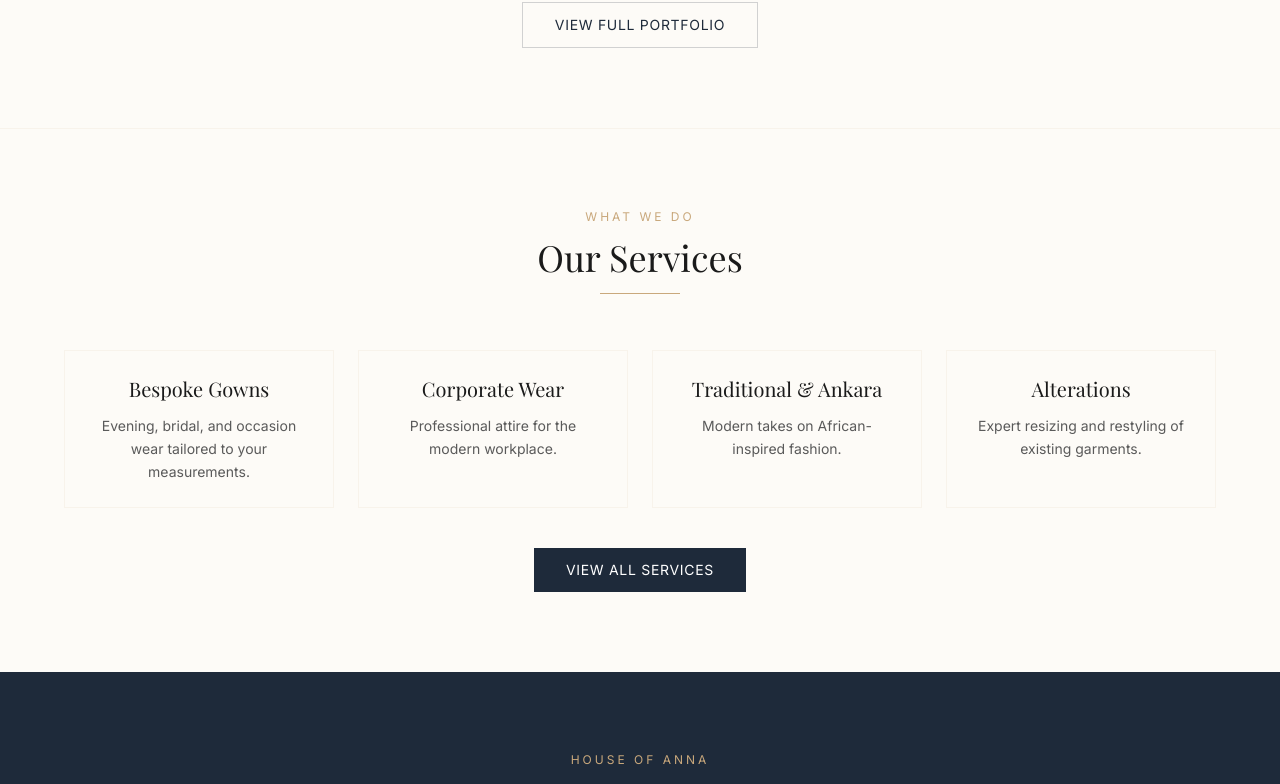
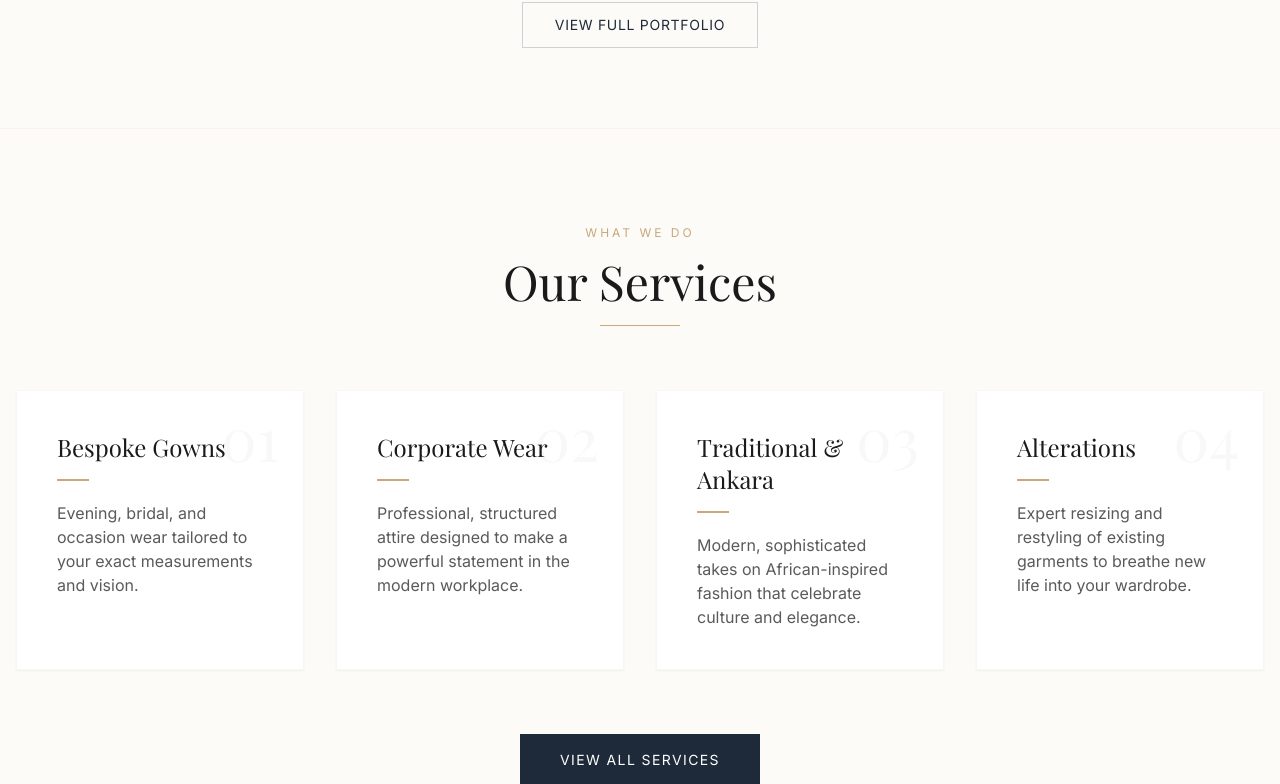
Before and after one commit to VictorChidex1/house-of-anna, a React (Vite) app: page / in a window 1280 px wide. Shown: the part 1560-2344 px from the top of the page. Built offline with nearby package versions, Linux system fonts and the light colour scheme; a web font is replaced by a local one.

Commit message:
updated the services section with Staggered Cascade Animation, Editorial Typography & Numerography, Soft-Layered Depth, Hover Physics & Accents, Elevated Copywriting

```diff
--- a/src/components/sections/ServicesSection.tsx
+++ b/src/components/sections/ServicesSection.tsx
@@ -1,67 +1,109 @@
-import { motion } from "framer-motion";
+import React from "react";
+import { motion, Variants } from "framer-motion";
 import { Link } from "react-router-dom";
 import GoldDivider from "../ui/GoldDivider";
 
 const SERVICES = [
   {
     title: "Bespoke Gowns",
-    description: "Evening, bridal, and occasion wear tailored to your measurements.",
+    description: "Evening, bridal, and occasion wear tailored to your exact measurements and vision.",
   },
   {
     title: "Corporate Wear",
-    description: "Professional attire for the modern workplace.",
+    description: "Professional, structured attire designed to make a powerful statement in the modern workplace.",
   },
   {
     title: "Traditional & Ankara",
-    description: "Modern takes on African-inspired fashion.",
+    description: "Modern, sophisticated takes on African-inspired fashion that celebrate culture and elegance.",
   },
   {
     title: "Alterations",
-    description: "Expert resizing and restyling of existing garments.",
+    description: "Expert resizing and restyling of existing garments to breathe new life into your wardrobe.",
   },
 ];
 
+const containerVariants: Variants = {
+  hidden: { opacity: 0 },
+  visible: {
+    opacity: 1,
+    transition: {
+      staggerChildren: 0.15,
+      delayChildren: 0.2,
+    },
+  },
+};
+
+const cardVariants: Variants = {
+  hidden: { opacity: 0, y: 40 },
+  visible: {
+    opacity: 1,
+    y: 0,
+    transition: { duration: 0.6, ease: "easeOut" },
+  },
+};
+
 const ServicesSection: React.FC = () => {
   return (
-    <section className="py-20 px-4 bg-brand-cream border-t border-brand-gold/10">
-      <div className="max-w-6xl mx-auto">
+    <section className="py-24 px-4 bg-brand-cream border-t border-brand-gold/10 overflow-hidden">
+      <div className="max-w-7xl mx-auto">
         <motion.div
           initial={{ opacity: 0, y: 30 }}
           whileInView={{ opacity: 1, y: 0 }}
-          viewport={{ once: true }}
-          transition={{ duration: 0.6 }}
-          className="text-center mb-14"
+          viewport={{ once: true, margin: "-100px" }}
+          transition={{ duration: 0.7, ease: "easeOut" }}
+          className="text-center mb-16"
         >
-          <p className="text-brand-gold tracking-[0.25em] uppercase text-xs mb-3">What We Do</p>
-          <h2 className="font-serif text-3xl sm:text-4xl text-brand-dark mb-4">Our Services</h2>
+          <p className="text-brand-gold tracking-[0.25em] uppercase text-xs mb-4">
+            What We Do
+          </p>
+          <h2 className="font-serif text-4xl md:text-5xl text-brand-dark mb-5">
+            Our Services
+          </h2>
           <GoldDivider className="mx-auto" />
         </motion.div>
 
-        <div className="grid grid-cols-1 sm:grid-cols-2 lg:grid-cols-4 gap-6">
+        <motion.div
+          variants={containerVariants}
+          initial="hidden"
+          whileInView="visible"
+          viewport={{ once: true, margin: "-50px" }}
+          className="grid grid-cols-1 sm:grid-cols-2 lg:grid-cols-4 gap-6 lg:gap-8"
+        >
           {SERVICES.map((service, i) => (
             <motion.div
               key={service.title}
-              initial={{ opacity: 0, y: 30 }}
-              whileInView={{ opacity: 1, y: 0 }}
-              viewport={{ once: true }}
-              transition={{ duration: 0.5, delay: i * 0.1 }}
-              className="p-6 border border-brand-gold/10 hover:border-brand-gold/30 hover:shadow-sm transition-all text-center"
+              variants={cardVariants}
+              whileHover={{ y: -10 }}
+              className="relative p-8 md:p-10 bg-white border border-brand-gold/10 hover:border-brand-gold/30 shadow-sm hover:shadow-xl transition-all duration-500 text-left group flex flex-col h-full"
             >
-              <h3 className="font-serif text-xl text-brand-dark mb-3">{service.title}</h3>
-              <p className="text-sm text-brand-gray leading-relaxed">{service.description}</p>
+              {/* Faint Background Number */}
+              <span className="absolute top-4 right-6 font-serif text-6xl text-brand-navy/[0.03] group-hover:text-brand-gold/10 transition-colors duration-500 pointer-events-none select-none">
+                0{i + 1}
+              </span>
+
+              <div className="relative z-10 flex-grow">
+                <h3 className="font-serif text-xl lg:text-2xl text-brand-dark mb-4 group-hover:text-brand-navy transition-colors duration-300">
+                  {service.title}
+                </h3>
+                <hr className="w-8 border-t-2 border-brand-gold mb-5 transition-all duration-500 group-hover:w-16" />
+                <p className="text-sm md:text-base text-brand-gray leading-relaxed">
+                  {service.description}
+                </p>
+              </div>
             </motion.div>
           ))}
-        </div>
+        </motion.div>
 
         <motion.div
-          initial={{ opacity: 0 }}
-          whileInView={{ opacity: 1 }}
+          initial={{ opacity: 0, y: 20 }}
+          whileInView={{ opacity: 1, y: 0 }}
           viewport={{ once: true }}
-          className="text-center mt-10"
+          transition={{ duration: 0.6, delay: 0.8 }}
+          className="text-center mt-16"
         >
           <Link
             to="/services"
-            className="inline-block px-8 py-3 bg-brand-navy text-white tracking-wider uppercase text-sm hover:bg-brand-navy/90 transition-colors"
+            className="inline-block px-10 py-4 bg-brand-navy text-white tracking-widest uppercase text-sm hover:bg-brand-navy/90 hover:shadow-lg transition-all duration-300"
           >
             View All Services
           </Link>
```
